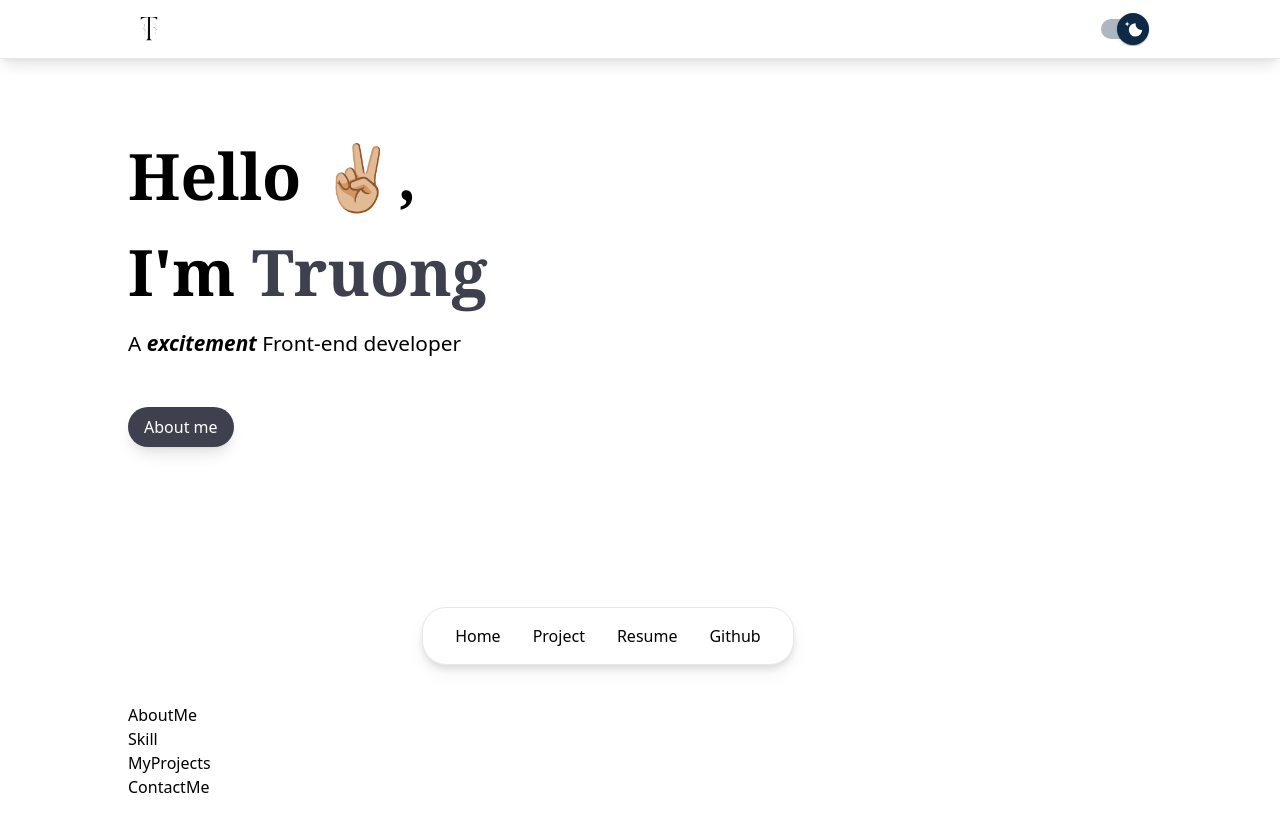
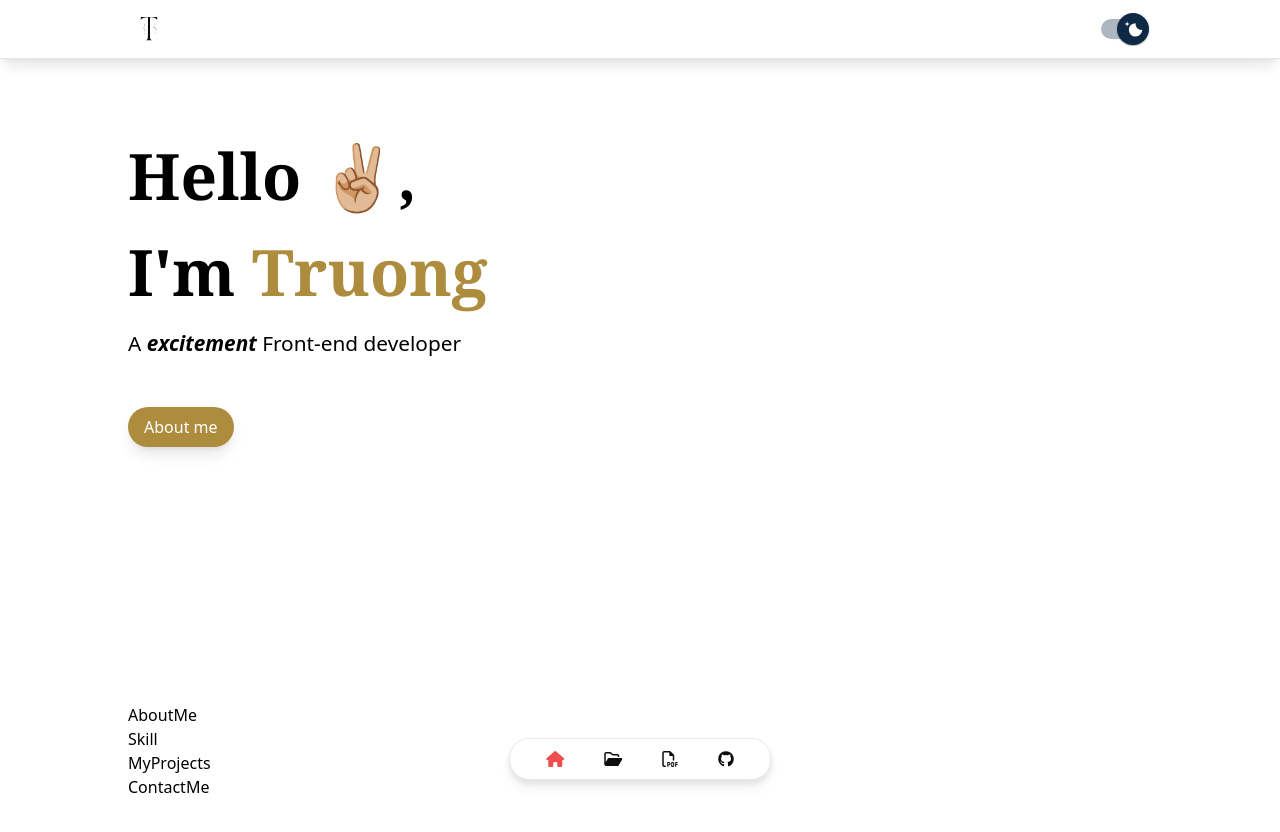
Before and after one commit to truong14712/My-CV, a React (Vite) app: page / in a window 1280 px wide. Shown: the top 832 px of the page. Before the commit the page ends 800 px from the top, so only its background shows below. Built offline with nearby package versions, Linux system fonts and the light colour scheme.

Commit message:
feat: update navigation

```diff
--- a/index.html
+++ b/index.html
@@ -5,6 +5,10 @@
     <link rel="icon" type="image/svg+xml" href="./public/T.svg" />
     <meta name="viewport" content="width=device-width, initial-scale=1.0" />
     <title>Profile mintrudev</title>
+    <link
+      rel="stylesheet"
+      href="https://cdnjs.cloudflare.com/ajax/libs/font-awesome/6.5.1/css/all.min.css"
+    />
   </head>
   <body>
     <div id="root"></div>
--- a/package.json
+++ b/package.json
@@ -13,10 +13,13 @@
     "@emotion/react": "^11.11.1",
     "@emotion/styled": "^11.11.0",
     "@mui/material": "^5.15.1",
+    "@reduxjs/toolkit": "^2.0.1",
     "autoprefixer": "^10.4.16",
     "react": "^18.2.0",
     "react-dom": "^18.2.0",
-    "react-router-dom": "^6.21.1"
+    "react-redux": "^9.0.4",
+    "react-router-dom": "^6.21.1",
+    "redux-persist": "^6.0.0"
   },
   "devDependencies": {
     "@types/react": "^18.2.43",
--- /dev/null
+++ b/src/components/TabNavigation.jsx
@@ -0,0 +1,24 @@
+const TabNavigation = [
+  {
+    title: "Home",
+    path: "/",
+    icon: <i className="fa-solid fa-house"></i>,
+  },
+  {
+    title: "Projects",
+    path: "/projects",
+    icon: <i className="fa-regular fa-folder-open"></i>,
+  },
+  {
+    title: "Resume",
+    path: "/resume",
+    icon: <i className="fa-regular fa-file-pdf"></i>,
+  },
+  {
+    title: "Github",
+    path: "https://github.com/truong14712",
+    icon: <i className="fa-brands fa-github"></i>,
+  },
+];
+
+export default TabNavigation;
--- a/src/layouts/ClientLayout.jsx
+++ b/src/layouts/ClientLayout.jsx
@@ -1,9 +1,12 @@
 import { Outlet } from "react-router";
 import Header from "./components/Header";
+import Navigation from "./components/Navigation";
+
 const ClientLayout = () => {
   return (
     <div className="">
       <Header />
+      <Navigation />
       <Outlet />
     </div>
   );
--- a/src/layouts/components/Navigation.jsx
+++ b/src/layouts/components/Navigation.jsx
@@ -1,12 +1,28 @@
+import { Link, useLocation } from "react-router-dom";
+import TabNavigation from "../../components/TabNavigation";
 const Navigation = () => {
+  const location = useLocation();
+  const currentPath = location.pathname;
   return (
-    <div className="mt-[4rem]">
-      <ul className="right-[38%] fixed flex items-center text-center bg-white border drop-shadow-lg rounded-[24px] px-4 cursor-pointer p-2 opacity-100 z-10">
-        <li className="px-4 p-2 rounded-[20px]">Home</li>
-        <li className="px-4 p-2 rounded-[24px]">Project</li>
-        <li className="px-4 p-2 rounded-[24px]">Resume</li>
-        <li className="px-4 p-2 rounded-[24px]">Github</li>
-      </ul>
+    <div className="relative">
+      <div className="fixed transform -translate-x-1/2 bottom-5 2xl:w-1/6 left-1/2">
+        <ul className="flex items-center bg-white border drop-shadow-lg rounded-[20px] px-4 cursor-pointer opacity-95 z-10 justify-center py-2">
+          {TabNavigation.map((item, index) => {
+            return (
+              <li
+                key={index}
+                className={currentPath == item.path && "text-red-500"}
+                title={item.title}
+                style={{
+                  padding: "0 20px",
+                }}
+              >
+                <Link to={item.path}>{item.icon}</Link>
+              </li>
+            );
+          })}
+        </ul>
+      </div>
     </div>
   );
 };
--- a/src/main.jsx
+++ b/src/main.jsx
@@ -3,10 +3,17 @@ import ReactDOM from "react-dom/client";
 import App from "./App.jsx";
 import "./index.css";
 import { BrowserRouter } from "react-router-dom";
+import store, { persistor } from "./providers/store";
+import { PersistGate } from "redux-persist/integration/react";
+import { Provider } from "react-redux";
 ReactDOM.createRoot(document.getElementById("root")).render(
   <React.StrictMode>
     <BrowserRouter>
-      <App />
+      <Provider store={store}>
+        <PersistGate loading={null} persistor={persistor}>
+          <App />
+        </PersistGate>
+      </Provider>
     </BrowserRouter>
   </React.StrictMode>
 );
--- a/src/pages/Home.jsx
+++ b/src/pages/Home.jsx
@@ -3,13 +3,13 @@ import AboutMe from "./components/AboutMe";
 import MyProjects from "./components/MyProjects";
 import Skill from "./components/Skill";
 import ContactMe from "./components/ContactMe";
-import Navigation from "../layouts/components/Navigation";
-
+import { useSelector, useDispatch } from "react-redux";
 const Home = () => {
   const [currentColor, setCurrentColor] = useState(getRandomColor);
   const words = ["interest", "enjoy", "excitement", "passion"];
   const [text, setText] = useState(words[0]);
-
+  const count = useSelector((state) => state.counter.value);
+  const dispatch = useDispatch();
   useEffect(() => {
     const intervalId = setInterval(() => {
       setCurrentColor(getRandomColor());
@@ -37,7 +37,7 @@ const Home = () => {
     return () => clearTimeout(timeoutId);
   }, [text, words]);
   return (
-    <div className="container mx-auto 2xl:w-5/6 pt-[8rem] ">
+    <div className="container mx-auto 2xl:w-5/6 pt-[8rem] h-[10000px]">
       <h1 className="text-[4rem] font-bold font-serif ">
         Hello ✌🏼,
         <br />
@@ -58,19 +58,35 @@ const Home = () => {
         title="About me"
         style={{
           background: currentColor,
-          transition: "color 2s ease",
+          transition: "background 2s ease",
           color: "#ffff",
         }}
         className="p-2 mt-[3rem] px-4 rounded-[24px] shadow-lg mb-[6rem]"
       >
         About me
       </button>
-      <Navigation />
 
       <AboutMe />
       <Skill />
       <MyProjects />
       <ContactMe />
+      {/* <div>
+        <div>
+          <button
+            aria-label="Increment value"
+            onClick={() => dispatch(increment())}
+          >
+            Increment
+          </button>
+          <span>{count}</span>
+          <button
+            aria-label="Decrement value"
+            onClick={() => dispatch(decrement())}
+          >
+            Decrement
+          </button>
+        </div>
+      </div> */}
     </div>
   );
 };
--- /dev/null
+++ b/src/providers/features/counterSlice.js
@@ -0,0 +1,30 @@
+import { createSlice } from "@reduxjs/toolkit";
+
+const initialState = {
+  value: 0,
+};
+
+export const counterSlice = createSlice({
+  name: "counter",
+  initialState,
+  reducers: {
+    increment: (state) => {
+      // Redux Toolkit allows us to write "mutating" logic in reducers. It
+      // doesn't actually mutate the state because it uses the Immer library,
+      // which detects changes to a "draft state" and produces a brand new
+      // immutable state based off those changes
+      state.value += 1;
+    },
+    decrement: (state) => {
+      state.value -= 1;
+    },
+    incrementByAmount: (state, action) => {
+      state.value += action.payload;
+    },
+  },
+});
+
+// Action creators are generated for each case reducer function
+export const { increment, decrement, incrementByAmount } = counterSlice.actions;
+
+export default counterSlice;
--- /dev/null
+++ b/src/providers/rootReducer.js
@@ -0,0 +1,8 @@
+import { combineReducers } from "@reduxjs/toolkit";
+import counterSlice from "./features/counterSlice";
+
+const rootReducer = combineReducers({
+  [counterSlice.name]: counterSlice.reducer,
+});
+
+export default rootReducer;
--- /dev/null
+++ b/src/providers/store.js
@@ -0,0 +1,35 @@
+import { configureStore } from "@reduxjs/toolkit";
+import storage from "redux-persist/lib/storage";
+import {
+  FLUSH,
+  PAUSE,
+  PERSIST,
+  persistReducer,
+  persistStore,
+  PURGE,
+  REGISTER,
+  REHYDRATE,
+} from "redux-persist";
+
+// APIs
+import rootReducer from "../providers/rootReducer";
+
+const persistConfig = {
+  key: "root",
+  storage,
+};
+
+const persistedReducer = persistReducer(persistConfig, rootReducer); // Provide a way to combine redux's root reducer
+
+const store = configureStore({
+  reducer: persistedReducer,
+  middleware: (getDefaultMiddleware) =>
+    getDefaultMiddleware({
+      serializableCheck: {
+        ignoredActions: [FLUSH, REHYDRATE, PAUSE, PERSIST, PURGE, REGISTER],
+      },
+    }).concat([]),
+});
+
+export const persistor = persistStore(store); // Save every thing of redux store in localstorage
+export default store;
```
